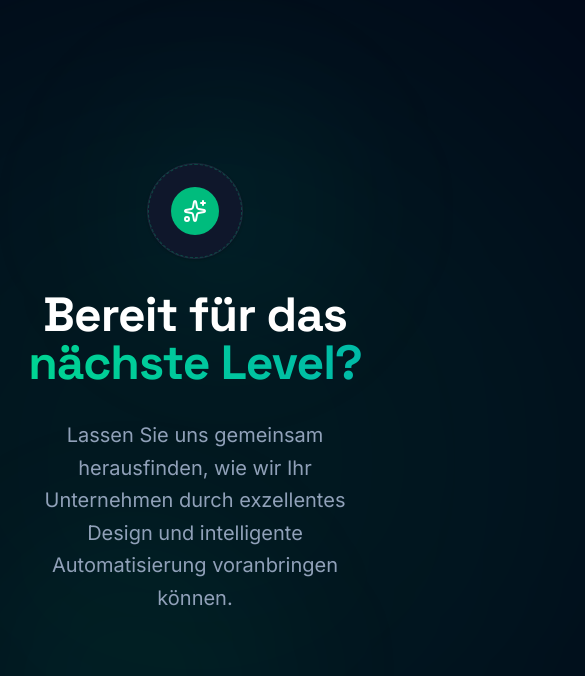
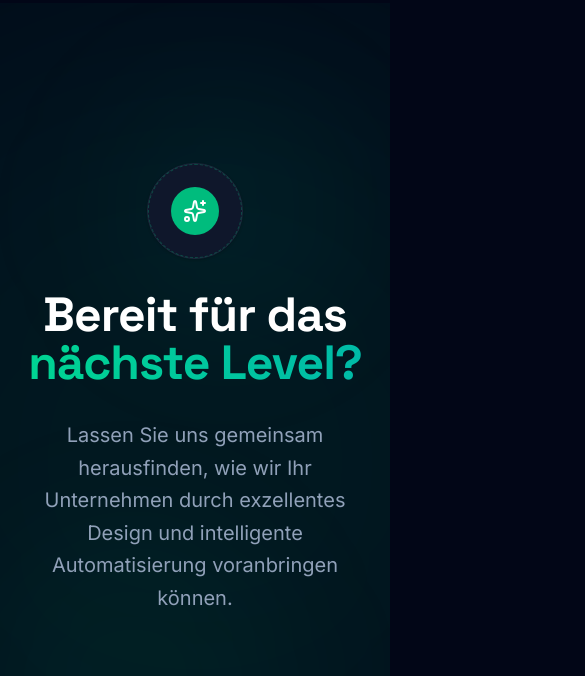
Before and after one commit to frpascal-ffm/Rankprofit, a Next.js app: page / in a window 390 px wide. Shown: the part 9931-10607 px from the top of the page, 585 px wide, since content can reach past the window. Built offline with nearby package versions, Linux system fonts and the light colour scheme.

Commit message:
mobile optimization

```diff
--- a/src/app/globals.css
+++ b/src/app/globals.css
@@ -12,6 +12,10 @@
   --color-accent-1: #10b981; /* emerald-500 */
   --color-accent-2: #14b8a6; /* teal-500 */
   --color-accent-3: #34d399; /* emerald-400 */
+}
+
+html {
+  overflow-x: hidden;
 }
 
 body {
--- a/src/app/layout.tsx
+++ b/src/app/layout.tsx
@@ -1,4 +1,4 @@
-import type { Metadata } from 'next'
+import type { Metadata, Viewport } from 'next'
 import { Inter, Space_Grotesk } from 'next/font/google'
 import './globals.css'
 import { Navbar } from '@/src/components/Navbar'
@@ -17,6 +17,11 @@ const spaceGrotesk = Space_Grotesk({
   variable: '--font-display',
   display: 'swap',
 })
+
+export const viewport: Viewport = {
+  width: 'device-width',
+  initialScale: 1,
+}
 
 export const metadata: Metadata = {
   title: 'Niro Media | Online Marketing Agentur',
--- a/src/components/Benefits.tsx
+++ b/src/components/Benefits.tsx
@@ -3,7 +3,7 @@ import { Check, TrendingUp, Award, PieChart, Users, Monitor } from 'lucide-react
 
 export function Benefits() {
   return (
-    <section id="benefits" className="py-32 relative">
+    <section id="benefits" className="py-32 relative overflow-hidden">
       {/* Subtle Background Glows */}
       <div className="absolute inset-0 pointer-events-none">
         <div className="absolute w-[800px] h-[800px] rounded-full bg-emerald-500/10 blur-[120px] top-[-20%] left-[-10%]" />
--- a/src/components/CTA.tsx
+++ b/src/components/CTA.tsx
@@ -6,7 +6,7 @@ import Link from 'next/link';
 
 export function CTA() {
   return (
-    <section id="contact" className="py-40 relative">
+    <section id="contact" className="py-40 relative overflow-hidden">
       {/* Background Glow */}
       <div className="absolute inset-0 z-0 flex items-center justify-center pointer-events-none">
         <div className="absolute w-[1000px] h-[1000px] bg-emerald-500/10 rounded-full blur-[150px] mix-blend-screen" />
```
